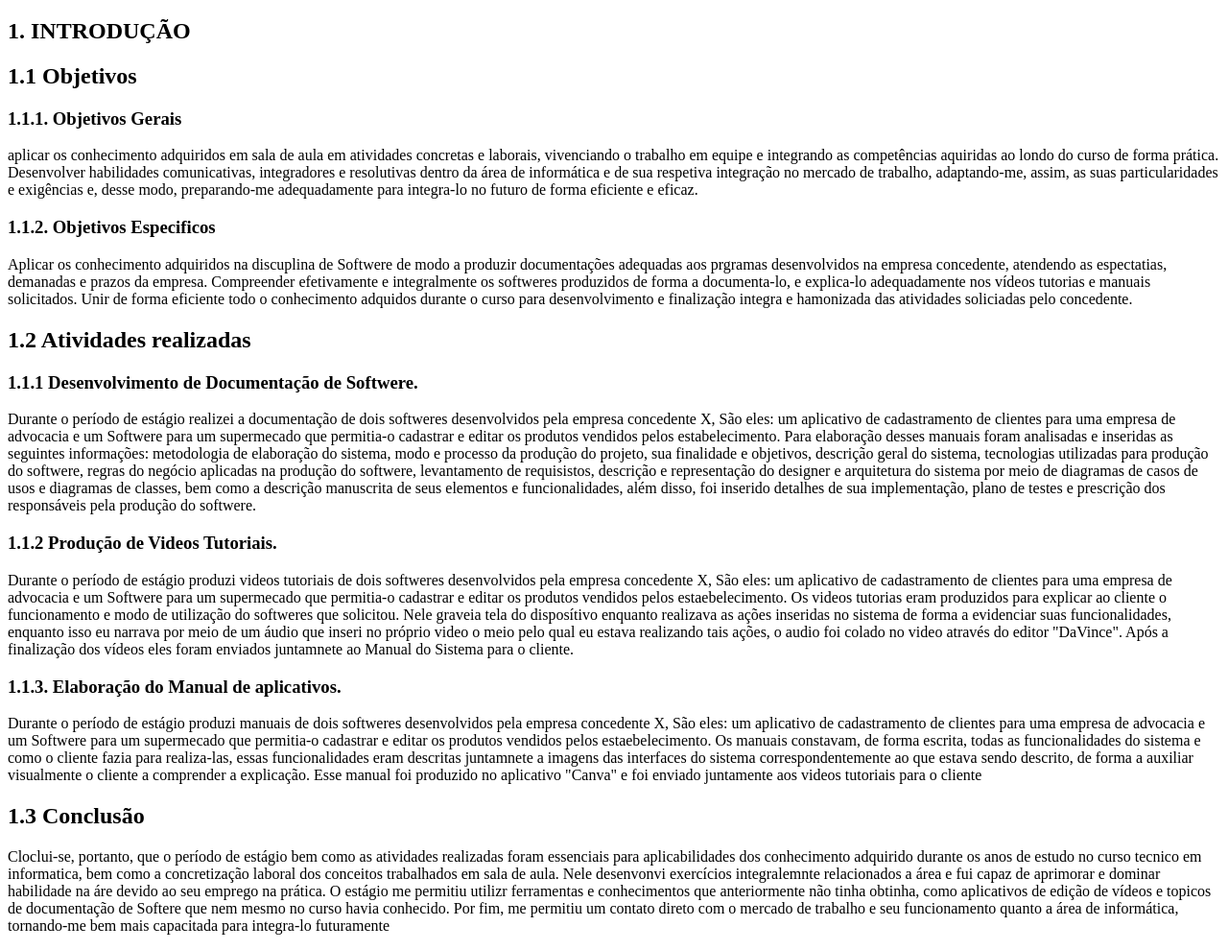
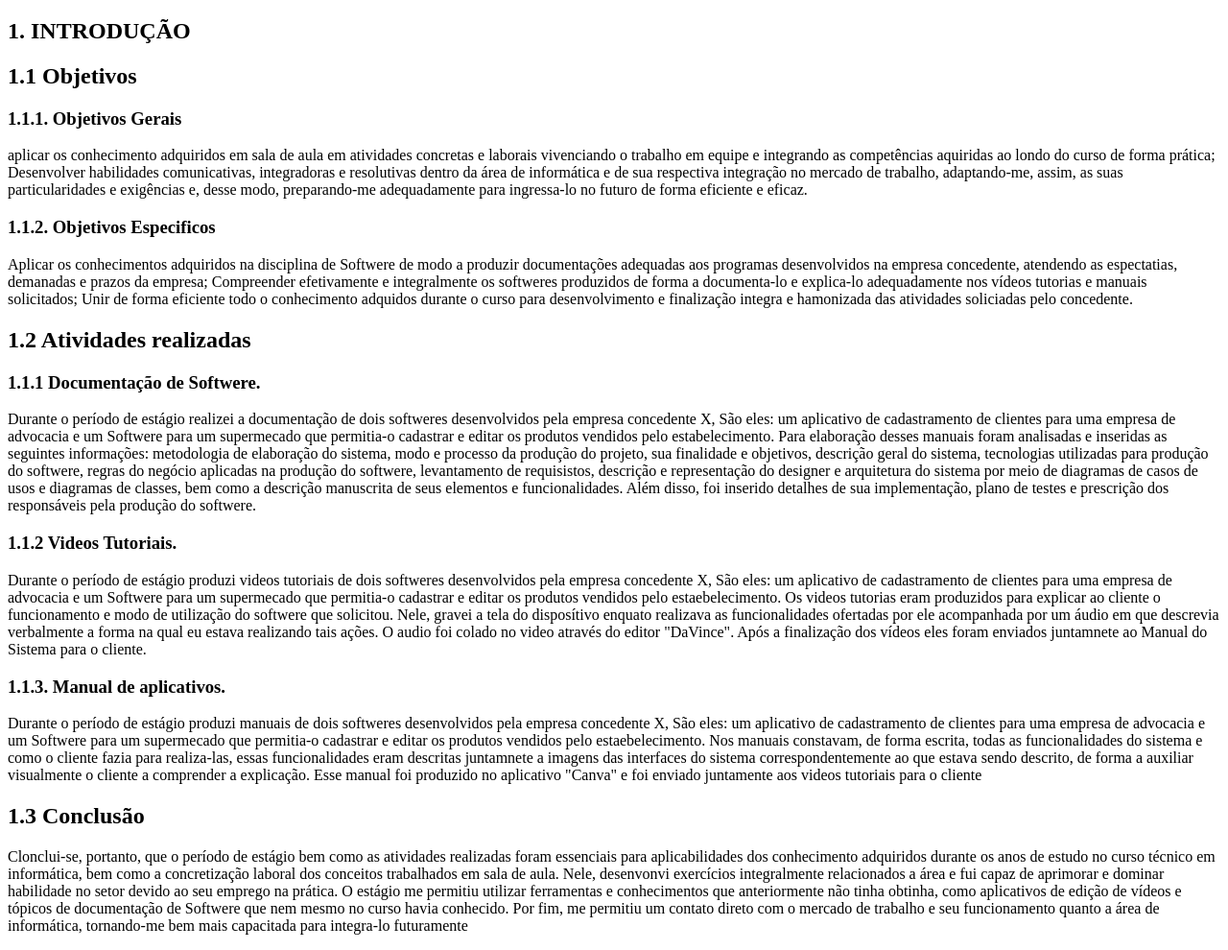
Before and after one commit to cibs24/HTML-Elementos-de-Texto, a plain HTML site: page estagio.html in a window 1280 px wide. Shown: the part 61-1051 px from the top of the page at 96% size. Drawn offline with Linux system fonts and the light colour scheme.

Commit message:
commit um

```diff
--- a/estagio.html
+++ b/estagio.html
@@ -11,50 +11,49 @@
         <h2> 1. INTRODUÇÃO </h2>
             <h2> 1.1 Objetivos </h2>
             <h3> 1.1.1. Objetivos Gerais</h3>
-                <p> aplicar os conhecimento adquiridos em sala de aula em atividades concretas e laborais, vivenciando o trabalho em equipe e integrando
-                    as competências  aquiridas ao londo  do curso de  forma prática. Desenvolver  habilidades comunicativas,  integradores e resolutivas
-                    dentro da área de informática e de sua respetiva integração no mercado de trabalho,  adaptando-me, assim, as suas particularidades e
-                    exigências e, desse modo,  preparando-me adequadamente para integra-lo no futuro de forma eficiente e eficaz. </p>
+                <p> aplicar os conhecimento adquiridos em sala de aula em atividades concretas e laborais vivenciando o trabalho em equipe e integrando
+                    as competências  aquiridas ao londo  do curso de  forma prática; Desenvolver  habilidades comunicativas,  integradoras e resolutivas
+                    dentro da área de informática e de sua respectiva integração no mercado de trabalho,  adaptando-me, assim, as suas particularidades e
+                    exigências e, desse modo,  preparando-me adequadamente para ingressa-lo no futuro de forma eficiente e eficaz. </p>
             <h3> 1.1.2. Objetivos Especificos</h3>
-                <p> Aplicar os conhecimento adquiridos na discuplina de Softwere de modo a produzir documentações adequadas aos prgramas desenvolvidos na
-                     empresa concedente, atendendo as espectatias, demanadas e prazos da empresa. Compreender efetivamente  e integralmente os  softweres
-                     produzidos de forma a documenta-lo, e explica-lo  adequadamente nos vídeos  tutorias e manuais  solicitados. Unir de forma eficiente
+                <p> Aplicar os conhecimentos adquiridos na disciplina de Softwere de modo a produzir documentações adequadas aos programas desenvolvidos na
+                     empresa concedente, atendendo as espectatias, demanadas e prazos da empresa; Compreender efetivamente  e integralmente os  softweres
+                     produzidos de forma a documenta-lo e explica-lo  adequadamente nos vídeos  tutorias e manuais  solicitados; Unir de forma eficiente
                      todo o conhecimento adquidos durante o curso para desenvolvimento e finalização integra e hamonizada das atividades soliciadas pelo
-                      concedente. </p>
+                    concedente. </p>
         <h2> 1.2 Atividades realizadas</h2>
-            <h3> 1.1.1 Desenvolvimento de Documentação de Softwere.</h3>
+            <h3> 1.1.1 Documentação de Softwere.</h3>
                 <p>  Durante o período de  estágio realizei  a  documentação  de  dois softweres desenvolvidos  pela empresa concedente  X,   São eles: um
                      aplicativo de cadastramento de  clientes para uma empresa de advocacia e um   Softwere para um supermecado que  permitia-o  cadastrar
-                     e editar  os produtos  vendidos  pelos  estabelecimento. Para elaboração desses  manuais  foram  analisadas e inseridas  as seguintes
+                     e editar  os produtos  vendidos  pelo  estabelecimento. Para elaboração desses  manuais  foram  analisadas e inseridas  as seguintes
                      informações: metodologia de elaboração do sistema, modo e processo da  produção  do projeto, sua  finalidade  e objetivos,  descrição
                      geral do sistema,  tecnologias utilizadas para produção do softwere, regras do negócio aplicadas na produção do softwere, levantamento
                      de requisistos, descrição e representação do designer e arquitetura do sistema por meio de diagramas de casos de usos e diagramas  de
-                     classes, bem como a descrição manuscrita de seus elementos e funcionalidades, além disso, foi inserido detalhes de sua  implementação,
+                     classes, bem como a descrição manuscrita de seus elementos e funcionalidades. Além disso, foi inserido detalhes de sua  implementação,
                      plano de testes e prescrição dos responsáveis pela produção do softwere.
                 </p>
-            <h3> 1.1.2 Produção de Videos Tutoriais.</h3>
+            <h3> 1.1.2 Videos Tutoriais.</h3>
                 <p>  Durante  o  período de estágio  produzi  videos tutoriais de  dois softweres  desenvolvidos   pela empresa concedente X, São eles: um
                      aplicativo de cadastramento de clientes para  uma empresa de  advocacia e um Softwere para um supermecado que permitia-o  cadastrar e
-                     editar os produtos vendidos pelos  estaebelecimento. Os videos tutorias eram produzidos  para explicar ao  cliente o  funcionamento e
-                     modo de utilização do softweres que solicitou. Nele graveia tela do disposítivo enquanto  realizava as ações inseridas no  sistema de
-                     forma a evidenciar suas funcionalidades, enquanto isso eu narrava por meio de um áudio que inseri no próprio video o  meio  pelo qual
-                     eu estava realizando tais ações, o audio foi colado  no video através do editor  "DaVince". Após a finalização dos vídeos  eles foram
-                     enviados juntamnete ao Manual do Sistema para o cliente.
+                     editar os produtos vendidos pelo   estaebelecimento. Os videos tutorias eram produzidos  para explicar ao  cliente o  funcionamento e
+                     modo de utilização do softwere que solicitou. Nele, gravei a tela do  disposítivo enquato realizava as funcionalidades  ofertadas por
+                     ele acompanhada por um áudio em que  descrevia verbalmente  a  forma na qual eu estava realizando tais ações. O  audio foi colado  no
+                     video através do editor  "DaVince". Após a finalização dos vídeos  eles foram enviados juntamnete ao Manual do Sistema para o cliente.
                 </p>
-            <h3> 1.1.3. Elaboração do Manual de aplicativos.</h3>
+            <h3> 1.1.3. Manual de aplicativos.</h3>
             <p>      Durante o período de estágio produzi manuais de dois softweres desenvolvidos  pela empresa concedente  X, São eles: um aplicativo  de
                      cadastramento de  clientes para  uma   empresa de advocacia  e um Softwere para um  supermecado que permitia-o cadastrar e editar  os
-                     produtos vendidos pelos estaebelecimento. Os manuais constavam, de forma escrita, todas as funcionalidades do sistema e como o cliente
+                     produtos vendidos pelo estaebelecimento. Nos manuais constavam, de forma escrita, todas as funcionalidades do sistema e como o cliente
                      fazia para realiza-las, essas funcionalidades eram  descritas juntamnete a imagens das interfaces do sistema  correspondentemente  ao
                      que estava sendo  descrito, de  forma  a  auxiliar  visualmente o cliente  a comprender  a explicação. Esse manual  foi produzido  no
                      aplicativo "Canva" e foi enviado juntamente aos videos tutoriais para o cliente
             </p>
         <h2> 1.3 Conclusão </h2>
-            <p> Cloclui-se, portanto, que o período de estágio  bem como as  atividades realizadas  foram  essenciais para aplicabilidades dos conhecimento
-                adquirido durante os anos de estudo no curso tecnico em informatica, bem como a concretização laboral dos conceitos trabalhados em sala  de
-                aula. Nele desenvonvi  exercícios  integralemnte  relacionados a área e fui  capaz de aprimorar e dominar habilidade  na áre devido ao  seu
-                emprego na prática. O estágio me permitiu  utilizr ferramentas e conhecimentos que  anteriormente não  tinha obtinha, como  aplicativos  de
-                edição de vídeos e topicos de documentação de Softere que nem mesmo no curso havia conhecido. Por fim, me permitiu  um contato  direto  com
+            <p> Clonclui-se, portanto, que o período de estágio  bem como as  atividades realizadas  foram  essenciais para aplicabilidades dos conhecimento
+                adquiridos durante os anos de estudo no curso técnico em informática, bem como a concretização laboral dos conceitos trabalhados em sala  de
+                aula. Nele, desenvonvi  exercícios  integralmente  relacionados a área e fui  capaz de aprimorar e dominar habilidade no setor devido ao seu
+                emprego na prática. O estágio me permitiu  utilizar ferramentas e conhecimentos que  anteriormente não  tinha obtinha, como  aplicativos  de
+                edição de vídeos e tópicos de documentação de Softwere que nem mesmo no curso havia conhecido. Por fim, me permitiu  um contato  direto  com
                 o mercado de trabalho e seu funcionamento quanto a área de informática, tornando-me bem mais capacitada para integra-lo futuramente</p>
 
 
```
Also changed, not shown: experiencias.html (+5 -5 lines).
